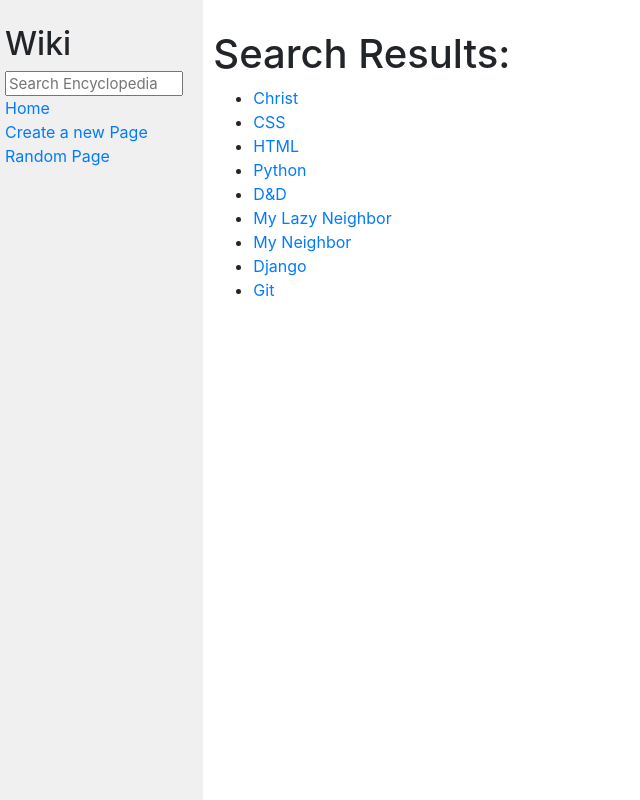
After one commit to JohnnyEch0/CS50W, a Django app: page /search/ in a window 1280 px wide. The commit adds this page. Shown: the whole page, without its empty margins (0-640 px from the left). Run offline with Django 3.2, Linux system fonts and the light colour scheme; some libraries are stand-ins or nearby versions.

Commit message:
Create New Page and Random page functional.

```diff
--- a/wiki/encyclopedia/templates/encyclopedia/entry_error.html
+++ b/wiki/encyclopedia/templates/encyclopedia/entry_error.html
@@ -5,6 +5,9 @@
 {% endblock %}
 
 {% block body %}
-    Even though multiple ducks where running around in furious manner, we couldn't find the page you requested.
+    <h1>Error 404 - Page not found.</h1>
+
+    <h3>{{ message }}</h3>
+    Even though multiple ducks where running around in furious manner, this didn't work out.
 
 {% endblock %}
--- a/wiki/encyclopedia/templates/encyclopedia/layout.html
+++ b/wiki/encyclopedia/templates/encyclopedia/layout.html
@@ -12,17 +12,17 @@
         <div class="row">
             <div class="sidebar col-lg-2 col-md-3">
                 <h2>Wiki</h2>
-                <form>
+                <form action="{% url 'search' %}">
                     <input class="search" type="text" name="q" placeholder="Search Encyclopedia">
                 </form>
                 <div>
                     <a href="{% url 'index' %}">Home</a>
                 </div>
                 <div>
-                    Create New Page
+                    <a href="{% url 'new_page' %}">Create a new Page</a>
                 </div>
                 <div>
-                    Random Page
+                    <a href="{% url 'random_page' %}">Random Page</a>
                 </div>
                 {% block nav %}
                 {% endblock %}
--- /dev/null
+++ b/wiki/encyclopedia/templates/encyclopedia/search.html
@@ -0,0 +1,16 @@
+{% extends "encyclopedia/layout.html" %}
+
+{% block title %}
+    Encyclopedia - Search
+{% endblock %}
+
+{% block body %}
+    <h1>Search Results:</h1>
+
+    <ul>
+        {% for entry in entries %}
+            <li><a href="/wiki/{{ entry  }}"> {{ entry }} </a></li>
+        {% endfor %}
+    </ul>
+
+{% endblock %}
--- a/wiki/encyclopedia/urls.py
+++ b/wiki/encyclopedia/urls.py
@@ -5,4 +5,8 @@ from . import views
 urlpatterns = [
     path("", views.index, name="index"),
     path("wiki/<str:title>", views.entry, name="entry"),
+    path("search/", views.search, name="search"),
+    path("new_page", views.create_new_page, name="new_page"),
+    path("random_page", views.random, name="random_page")
+
 ]
--- a/wiki/encyclopedia/views.py
+++ b/wiki/encyclopedia/views.py
@@ -1,5 +1,5 @@
-from django.shortcuts import render
-
+from django.shortcuts import render, redirect
+from django import forms
 from . import util
 
 
@@ -9,15 +9,91 @@ def index(request):
     })
 
 def entry(request, title):
-    print("entry called")
-    if title.capitalize() in [entry.capitalize() for entry in util.list_entries()]:
-        page = util.get_entry(title)
-
+    page = get_page(title)
+    if page is not None:
         return render(request,   "encyclopedia/entry.html",
                         {"title": title.capitalize(),
                         "text": page
-                        }
-                    )
+                            }
+                        )
 
     else:
         return render(request, "encyclopedia/entry_error.html", )
+
+def search(request):
+    query = request.GET.get("q","").capitalize()
+    page = get_page(query)
+    if page is not None:
+        return render(request,   "encyclopedia/entry.html",
+                        {"title": query.capitalize(),
+                        "text": page
+                            }
+                        )
+    substrings_found = set()
+
+    for entry in util.list_entries():
+        if query in entry.capitalize():
+            substrings_found.add(entry)
+
+    if substrings_found == set():
+        return render(request, "encyclopedia/entry_error.html", )
+    else:
+        return render(request, "encyclopedia/search.html", {
+            "entries": substrings_found
+        })
+
+def get_page(title):
+    try:
+        if title.capitalize() in [entry.capitalize() for entry in util.list_entries()]:
+            page = util.get_entry(title)
+            return page
+        else:
+            return None
+    except:
+        return None
+
+def create_new_page(request):
+    if request.method == "GET":
+        return render(
+            request, "encyclopedia/create_new_page.html", {"form": NewEntry()}
+        )
+
+    input_form = NewEntry(request.POST)
+    if input_form.is_valid():
+        title = input_form.cleaned_data.get("title")
+        content = input_form.cleaned_data.get("content")
+
+        if title.capitalize() in [entry.capitalize() for entry in util.list_entries()]:
+            return render(request, "encyclopedia/entry_error.html", {"message": "This Article already exists..."} )
+
+        else:
+            with open(f"entries/{title}.md", "w") as file:
+                file.write(content)
+            return redirect(f"wiki/{title}")
+
+def random(request):
+    import random
+    page_name = random.choice(util.list_entries())
+    return redirect(f"wiki/{page_name}")
+
+
+class NewEntry(forms.Form):
+    title = forms.CharField(
+        required = True,
+        label = "",
+        widget = forms.TextInput(
+            attrs={"placeholder": "Title", "class": "mb-4"}
+        )
+    )
+
+    content = forms.CharField(
+        required = True,
+        label = "",
+        widget = forms.Textarea(
+            attrs = {
+                "class": "form-control mb-4",
+                "placeholder": "Content (markdown)",
+                "id": "new_content",
+            }
+        )
+    )
```
Also changed, not shown: wiki/encyclopedia/templates/encyclopedia/create_new_page.html (added, +19 -0 lines), wiki/entries/Christ.md (added, +1 -0 lines), wiki/entries/D&D.md (added, +1 -0 lines), wiki/entries/My Lazy Neighbor.md (added, +5 -0 lines), wiki/entries/My Neighbor.md (added, +5 -0 lines), wiki/encyclopedia/static/encyclopedia/styles.css (line endings or trailing spaces).
